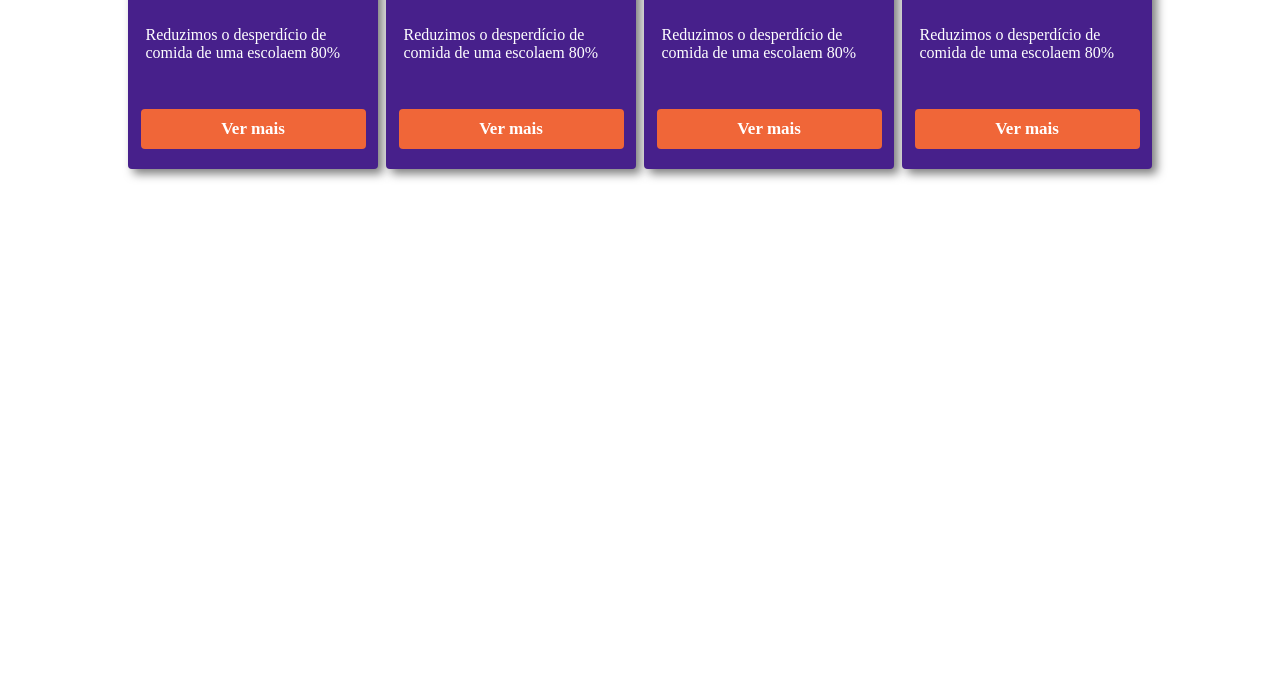
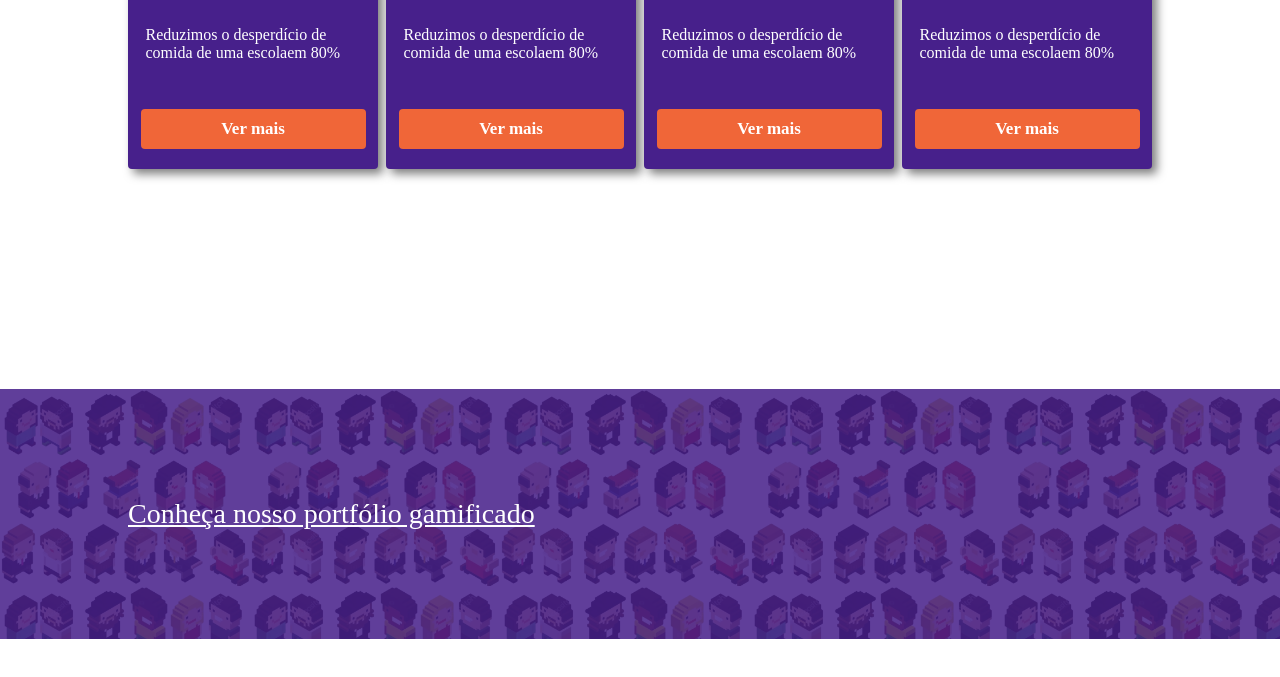
Before and after one commit to nclsmrts/gameficaai, a plain HTML site: page index.html in a window 1280 px wide. Shown: the part 1933-2610 px from the top of the page. Before the commit the page ends 2322 px from the top, so only its background shows below. Drawn offline with Linux system fonts and the light colour scheme; a web font is replaced by a local one.

Commit message:
feat: Seção portifólio, feito com paralaxe

```diff
--- a/index.html
+++ b/index.html
@@ -23,7 +23,7 @@
                 <nav class="menu">
                     <a href="#sobre">Sobre</a>
                     <a href="#">Cases de sucesso</a>
-                    <a href="#">Portifolio</a>
+                    <a href="#">Portfolio</a>
                     <a href="#">Contate-nos</a>
                 </nav>
 
@@ -38,12 +38,22 @@
     </div>
     <section id="sobre">
         <h2>Sobre nossa empresa</h2>
-        <p>Lorem ipsum dolor sit amet. Sed laboriosam amet qui necessitatibus  eveniet id illo quod ea reiciendis quam non similique quis a illum  galisum est voluptas eaque. Et dolorem saepe aut velit autem et tempora  totam non inventore corrupti? Vel dolores numquam et praesentium  reiciendis aut pariatur nostrum qui fugit iure.</p>
-        <p>Eum neque quaerat aut fugit sunt qui voluptatem ducimus id rerum  voluptas est voluptatum facere est nisi accusamus ut cumque voluptas. Id  rerum molestiae est expedita maxime est corporis voluptas aut optio  eius ad esse itaque non molestiae soluta! Quia non sequi  accusamus ut debitis accusamus aut natus dolor ad vero quisquam nam  ullam quas ab nulla eveniet. Ut nemo quia et quos molestiae ea quidem  quasi et quidem quam et laborum dolor ut pariatur nihil ea rerum error. </p>
-        <p>Eum neque quaerat aut fugit sunt qui voluptatem ducimus id rerum  voluptas est voluptatum facere est nisi accusamus ut cumque voluptas. Id  rerum molestiae est expedita maxime est corporis voluptas aut optio  eius ad esse itaque non molestiae soluta! Quia non sequi  accusamus ut debitis accusamus aut natus dolor ad vero quisquam nam  ullam quas ab nulla eveniet. Ut nemo quia et quos molestiae ea quidem  quasi et quidem quam et laborum dolor ut pariatur nihil ea rerum error.</p>
-     </section>
+        <p>Lorem ipsum dolor sit amet. Sed laboriosam amet qui necessitatibus eveniet id illo quod ea reiciendis quam
+            non similique quis a illum galisum est voluptas eaque. Et dolorem saepe aut velit autem et tempora totam non
+            inventore corrupti? Vel dolores numquam et praesentium reiciendis aut pariatur nostrum qui fugit iure.</p>
+        <p>Eum neque quaerat aut fugit sunt qui voluptatem ducimus id rerum voluptas est voluptatum facere est nisi
+            accusamus ut cumque voluptas. Id rerum molestiae est expedita maxime est corporis voluptas aut optio eius ad
+            esse itaque non molestiae soluta! Quia non sequi accusamus ut debitis accusamus aut natus dolor ad vero
+            quisquam nam ullam quas ab nulla eveniet. Ut nemo quia et quos molestiae ea quidem quasi et quidem quam et
+            laborum dolor ut pariatur nihil ea rerum error. </p>
+        <p>Eum neque quaerat aut fugit sunt qui voluptatem ducimus id rerum voluptas est voluptatum facere est nisi
+            accusamus ut cumque voluptas. Id rerum molestiae est expedita maxime est corporis voluptas aut optio eius ad
+            esse itaque non molestiae soluta! Quia non sequi accusamus ut debitis accusamus aut natus dolor ad vero
+            quisquam nam ullam quas ab nulla eveniet. Ut nemo quia et quos molestiae ea quidem quasi et quidem quam et
+            laborum dolor ut pariatur nihil ea rerum error.</p>
+    </section>
 
-     <section class="container-grid" id="cases">
+    <section class="container-grid" id="cases">
         <h2>Cases de Sucesso</h2>
 
         <div class="container-cards">
@@ -70,7 +80,17 @@
             </div>
 
         </div>
-     </section>
+    </section>
+    <section id="portfolio">
+        <div class="filtro"></div>
+
+        <div class="container-grid">
+            <a href="#">Conheça nosso portfólio gamificado</a>
+
+
+        </div>
+
+    </section>
 
 </body>
 
--- a/style.css
+++ b/style.css
@@ -139,10 +139,10 @@
 }
 
 .container-cards {
-width: 100%;
+    width: 100%;
 
-display: flex;
-justify-content: space-between;
+    display: flex;
+    justify-content: space-between;
 
 }
 
@@ -211,3 +211,52 @@
     background-color: #ad4929;
 
 }
+
+#portfolio {
+
+    height: 250px;
+    margin-bottom: 120px;
+
+    background-image: url(img/bonecos.png);
+    background-size: 250px;
+
+    background-repeat: repeat;
+    background-attachment: fixed;
+    position: relative;
+
+}
+
+.filtro {
+    height: 100%;
+    width: 100%;
+
+    background-color: #47208bdc;
+
+    position: absolute;
+    top: 0;
+}
+
+#portfolio .container-grid {
+    height: 100%;
+
+    display: flex;
+    justify-content: center;
+    flex-direction: column;
+
+}
+
+#portfolio a {
+    width: fit-content;
+
+    font-family: "Anta";
+    font-size: 28px;
+
+    color: white;
+
+    z-index: 1;
+}
+
+#portfolio a:hover {
+
+    transform: scale(1.05);
+}
```
Also changed, not shown: img/bonecos.png (added).
